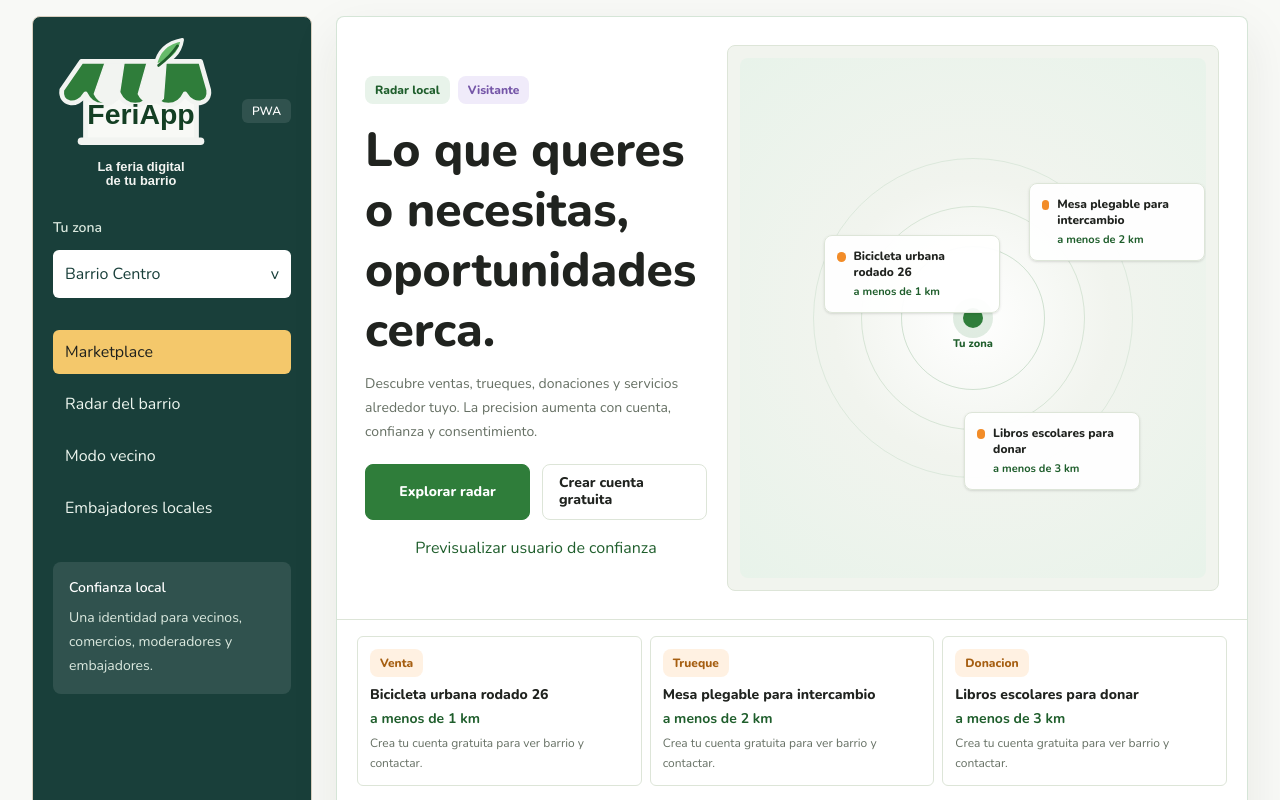
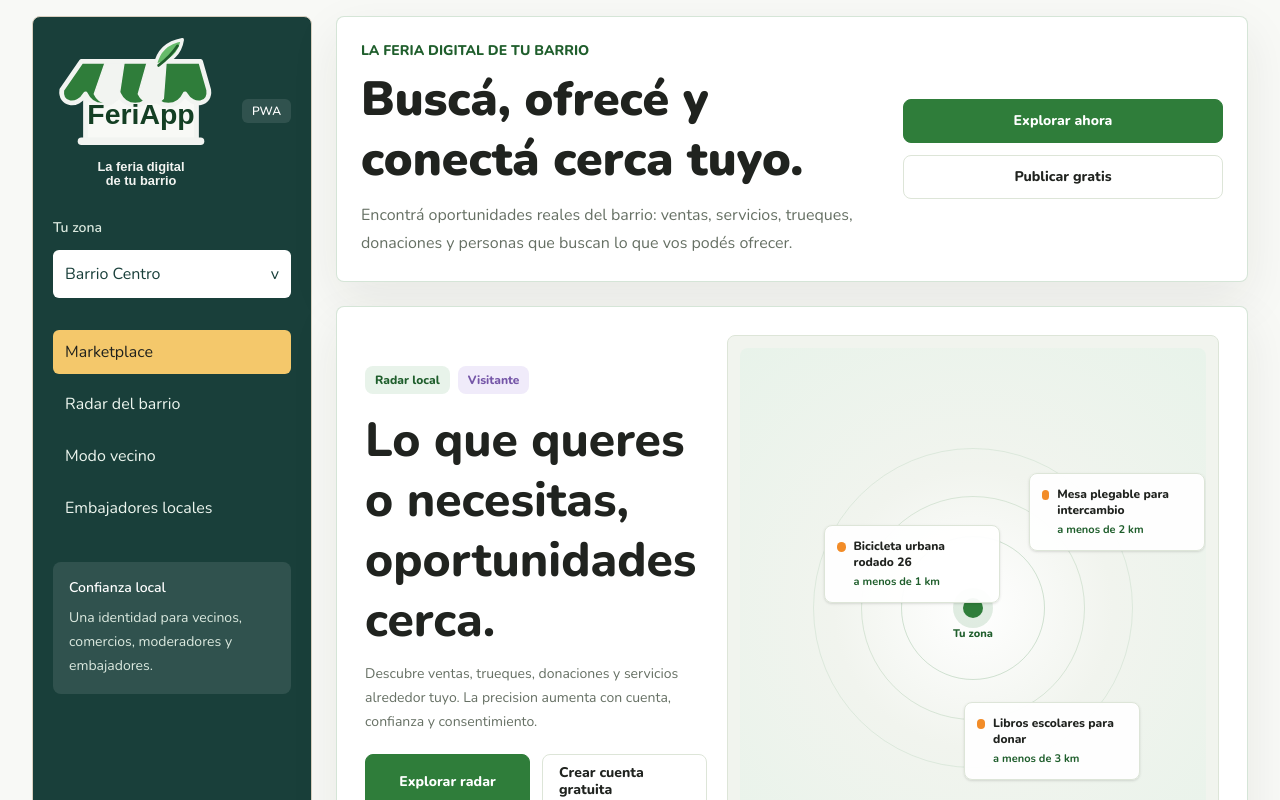
Before and after one commit to Alk1453/FeriApp, a Next.js app: page / in a window 1280 px wide. Shown: the top 800 px of the page. Built offline with nearby package versions, Linux system fonts and the light colour scheme.

Commit message:
Add impact home header

```diff
--- a/src/app/page.tsx
+++ b/src/app/page.tsx
@@ -64,16 +64,48 @@ export default function Home() {
         </aside>
 
         <div className="flex flex-col gap-6">
+          <header className="rounded-lg border border-primary/20 bg-white p-5 shadow-[0_18px_50px_rgba(32,35,31,0.08)] sm:p-6">
+            <div className="flex flex-col gap-5 xl:flex-row xl:items-center xl:justify-between">
+              <div>
+                <p className="text-sm font-extrabold uppercase text-primary-strong">
+                  La feria digital de tu barrio
+                </p>
+                <h2 className="mt-2 max-w-4xl text-4xl font-black leading-tight text-foreground sm:text-5xl">
+                  Buscá, ofrecé y conectá cerca tuyo.
+                </h2>
+                <p className="mt-3 max-w-2xl text-base leading-7 text-muted">
+                  Encontrá oportunidades reales del barrio: ventas, servicios,
+                  trueques, donaciones y personas que buscan lo que vos podés
+                  ofrecer.
+                </p>
+              </div>
+              <div className="grid gap-3 sm:grid-cols-2 xl:min-w-80 xl:grid-cols-1">
+                <Link
+                  className="ui-button ui-button-primary w-full"
+                  href="/publicaciones"
+                >
+                  Explorar ahora
+                </Link>
+                <Link
+                  className="ui-button ui-button-secondary w-full"
+                  href="/publicaciones/nueva"
+                >
+                  Publicar gratis
+                </Link>
+              </div>
+            </div>
+          </header>
+
           <LocalRadar listings={listings} />
 
           <header className="ui-surface p-4 sm:p-5">
             <div className="flex flex-col gap-4 xl:flex-row xl:items-center xl:justify-between">
               <div>
                 <p className="text-sm font-semibold uppercase text-[#a1452e]">
-                  La feria digital de tu barrio
+                  Buscar por categoria
                 </p>
                 <h2 className="mt-2 max-w-3xl text-3xl font-bold leading-tight sm:text-4xl">
-                  Compra, cambia, dona y descubre oportunidades cerca de casa.
+                  Explorá productos, servicios y necesidades del barrio.
                 </h2>
               </div>
               <Link
```
